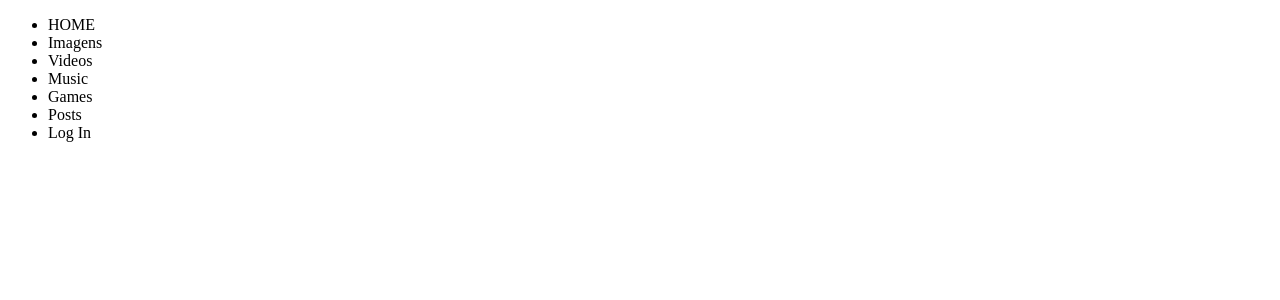
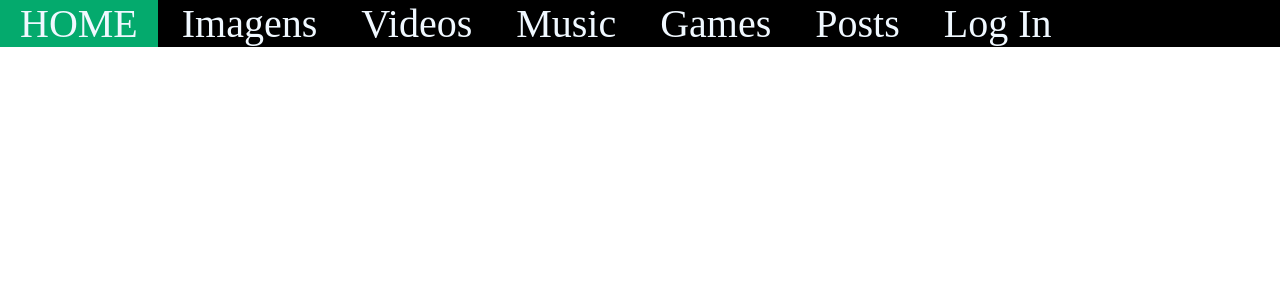
Before and after one commit to FernandoGarzonT/gtproject, a Django app: page /gtapp/ in a window 1280 px wide. Shown: the top 300 px of the page. Run offline with Django 4.2, Linux system fonts and the light colour scheme; parts of the project's set-up code (start-up, migrations or seed data) failed here and were passed over.

Commit message:
se agrego el index.css y se modificaron los html base_index y index

```diff
--- /dev/null
+++ b/projectgt/gtapp/static/css/index.css
@@ -0,0 +1,39 @@
+body {
+    margin:0;
+}
+
+header {
+    background-color: black;
+    padding: 0px;
+    margin: 0px;
+}
+
+.navbar-main {
+    background-color: black;
+    position: fixed;
+    width: 100%;
+    top: 0;
+
+}
+
+ul {
+    padding: 0px;
+    margin: 0px;
+}
+
+ul li {
+    display: inline-flex;
+    align-items: center;
+    color: aliceblue;
+    font-size: 40px;
+}
+
+li  {
+    text-align: center;
+    padding: 0px 20px;
+    text-decoration: none;
+  }
+
+.active {
+    background-color: #04AA6D;
+  }
--- a/projectgt/gtapp/templates/base_index.html
+++ b/projectgt/gtapp/templates/base_index.html
@@ -6,6 +6,7 @@
     <meta charset="UTF-8">
     <meta http-equiv="X-UA-Compatible" content="IE=edge">
     <meta name="viewport" content="width=device-width, initial-scale=1.0">
+    <link rel="stylesheet" href="{% static 'css/index.css' %}">
     <title>GT APP</title>
 </head>
 <body>
--- a/projectgt/gtapp/templates/index.html
+++ b/projectgt/gtapp/templates/index.html
@@ -4,7 +4,7 @@
     <header>
         <div class="navbar-main">
             <ul>
-                <li><a href=""></a>HOME</li>
+                <li class="active"><a href=""></a>HOME</li>
                 <li><a href=""></a>Imagens</li>
                 <li><a href=""></a>Videos</li>
                 <li><a href=""></a>Music</li>
```
